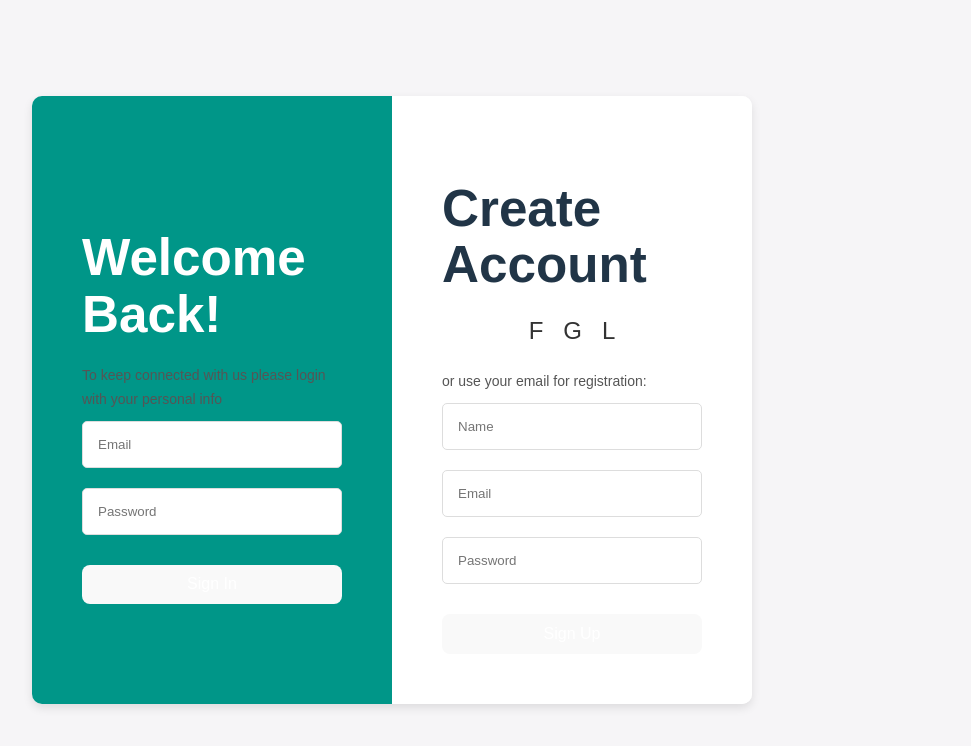
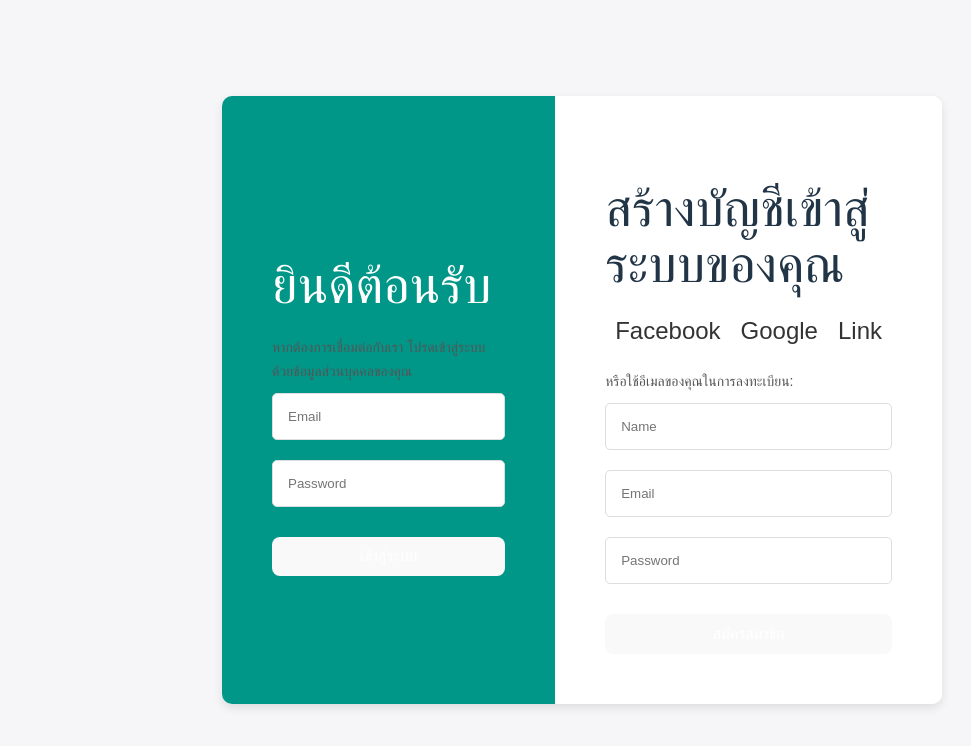
Before and after one commit to joozery/systemprojext, a React (Vite) app in the folder projectwebapp/: page / in a window 1280 px wide. Shown: the top 746 px of the page, without its empty margins (58-1029 px from the left). Built offline with nearby package versions, Linux system fonts and the light colour scheme.

Commit message:
Update layout and CSS for login and sign-up page

```diff
--- a/projectwebapp/src/App.css
+++ b/projectwebapp/src/App.css
@@ -8,15 +8,18 @@ body {
   background-color: #f6f5f7;
   margin: 0;
   padding: 0;
+  height: 100vh;
+  display: flex;
+  justify-content: center;
+  align-items: center;
 }
 
 .container {
   width: 100%;
+  height: 100%;
   display: flex;
   justify-content: center;
   align-items: center;
-  height: 100vh;
-  background-color: #f6f5f7;
 }
 
 .form-wrapper {
--- a/projectwebapp/src/App.jsx
+++ b/projectwebapp/src/App.jsx
@@ -60,8 +60,8 @@ function App() {
         {/* ส่วนการเข้าสู่ระบบ */}
         <div className="form-container sign-in-container">
           <form onSubmit={handleLogin}>
-            <h1>Welcome Back!</h1>
-            <span>To keep connected with us please login with your personal info</span>
+            <h1>ยินดีต้อนรับ</h1>
+            <span>หากต้องการเชื่อมต่อกับเรา โปรดเข้าสู่ระบบด้วยข้อมูลส่วนบุคคลของคุณ</span>
             <input
               type="email"
               placeholder="Email"
@@ -74,20 +74,20 @@ function App() {
               value={password}
               onChange={(e) => setPassword(e.target.value)}
             />
-            <button type="submit">Sign In</button>
+            <button type="submit">เข้าสู่ระบบ</button>
           </form>
         </div>
 
         {/* ส่วนการสมัครสมาชิก */}
         <div className="form-container sign-up-container">
           <form onSubmit={handleSignUp}>
-            <h1>Create Account</h1>
+            <h1>สร้างบัญชีเข้าสู่ระบบของคุณ</h1> {/* แก้ไขตรงนี้ */}
             <div className="social-container">
-              <a href="#" className="social">F</a>
-              <a href="#" className="social">G</a>
-              <a href="#" className="social">L</a>
+              <a href="#" className="social">Facebook</a>
+              <a href="#" className="social">Google</a>
+              <a href="#" className="social">Link</a>
             </div>
-            <span>or use your email for registration:</span>
+            <span>หรือใช้อีเมลของคุณในการลงทะเบียน:</span>
             <input
               type="text"
               placeholder="Name"
@@ -106,7 +106,7 @@ function App() {
               value={password}
               onChange={(e) => setPassword(e.target.value)}
             />
-            <button type="submit">Sign Up</button>
+            <button type="submit">สมัครสมาชิก</button>
           </form>
         </div>
       </div>
```
